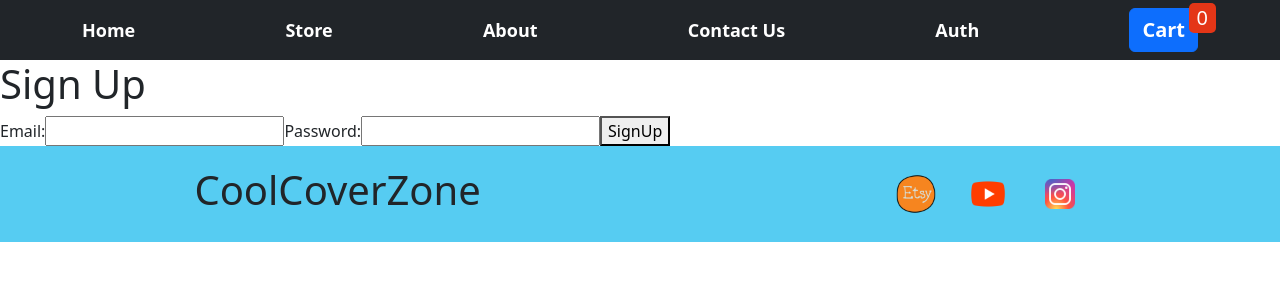
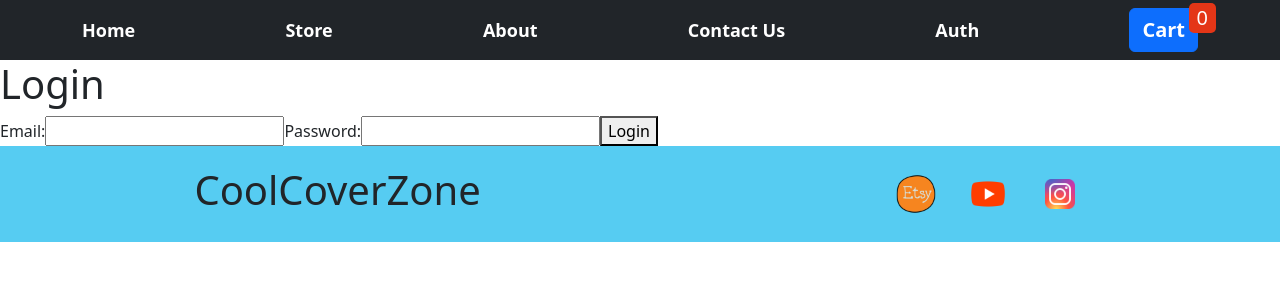
Before and after one commit to Aman123x/ecommerce-website, a React (Create React App) app: page / in a window 1280 px wide. Shown: the top 300 px of the page. Built offline with nearby package versions, Linux system fonts and the light colour scheme.

Commit message:
Secured product page

```diff
--- a/package.json
+++ b/package.json
@@ -11,7 +11,7 @@
     "react": "^18.2.0",
     "react-bootstrap": "^2.9.2",
     "react-dom": "^18.2.0",
-    "react-router-dom": "^6.21.1",
+    "react-router-dom": "^6.21.2",
     "react-scripts": "5.0.1",
     "web-vitals": "^2.1.4"
   },
--- a/src/App.js
+++ b/src/App.js
@@ -1,5 +1,5 @@
 import './App.css';
-import { Route,Routes,Link } from 'react-router-dom';
+import { Route,Routes,Link, Navigate } from 'react-router-dom';
 import Product from './Components/Product';
 import Container from 'react-bootstrap/Container';
 import Navbar from 'react-bootstrap/Navbar';
@@ -10,11 +10,17 @@ import Home from "./Components/Home";
 import Footer from "./Components/Footer";
 import ContactUs from './Components/ContactUs';
 import Auth from "./Components/Auth"
-import AuthProvider from './Context/AuthProvider';
+import { useContext } from 'react';
+import AuthContext from './Context/AuthContext';
+import Logout from './Components/Logout';
+
 
 function App() {
+
+  let{isLogin}=useContext(AuthContext)
+
   return (
-      <AuthProvider>
+
     <ProductProvider>
       <Navbar className="bg-dark sticky-top" >
         <Container>
@@ -28,14 +34,19 @@ function App() {
       </Navbar>
       <Routes>
         <Route path='/Home' element={<Home />}/>
-          <Route path='/Product' element={<Product />}/>
+        {/* {isLogin && <Route path='/Product' element={<Product />}/>} */}
+
+        {isLogin ? (
+          <Route path='/Product' element={<Product />} />
+        ) : (
+          <Route path='/Product' element={<Navigate to="/" />} />
+        )}
         <Route path='/About' element={<About />}/>
         <Route path='/ContactUs' element={<ContactUs />}/>
-          <Route path='/' element={<Auth/>}/>
+        {!isLogin && <Route path='/' element={<Auth />} />}
       </Routes>
       <Footer />
     </ProductProvider>
-      </AuthProvider>
   );
 }
 
--- a/src/Components/Auth.js
+++ b/src/Components/Auth.js
@@ -1,56 +1,26 @@
 import React, { useContext, useEffect, useState } from "react";
-import ProductConsumer from "../Context/ProductConsumer";
+import AuthContext from "../Context/AuthContext";
+import { useNavigate } from "react-router-dom";
 
 const Auth = () => {
 
-  let {isLogin,setIsLogin,token,setToken}=useContext(ProductConsumer)
+  let {setIsLogin,loginHandler}=useContext(AuthContext)
 
   const [inputEmail, setInputEmail] = useState("");
   const [inputPass, setInputPass] = useState("");
   const [btn,setBtn]=useState({});
-  // const [isLogin,setIsLogin] = useState(false);
+  const navigate = useNavigate();
 
   function handleAuth(e){
     e.preventDefault();
     setBtn({inputEmail,inputPass})
-
   }
 
   useEffect(()=>{
-    if(isLogin && Object.keys(btn).length>0){
+    if(Object.keys(btn).length>0){
         handleLogIn(btn)
     }
-    else if(Object.keys(btn).length>0){
-        handleSignUp(btn)
-    }
-  },[btn])
-
-    async function handleSignUp(btn){
-        console.log(btn.inputEmail);
-        console.log(btn.inputPass);
-        try{
-            const response= await fetch(`https://identitytoolkit.googleapis.com/v1/accounts:signUp?key=${process.env.REACT_APP_AUTHENTICATION_API_KEY}`,{
-                method:"POST",
-                body: JSON.stringify({
-                    email: btn.inputEmail,
-                    password: btn.inputPass,
-                    returnSecureToken: true,
-                }),
-                headers: {
-                    "Content-Type": "application/json",
-                },
-            })
-            const data=await response.json();
-            console.log(data)
-            setIsLogin(true);
-            setToken(data.idToken)
-            console.log(data.idToken)
-            setBtn({});
-        }
-        catch(err){
-            console.log(err.message);
-        }
-    }
+  },[btn,navigate])
 
   async function handleLogIn(btn){
     try{
@@ -66,7 +36,12 @@ const Auth = () => {
             },
         })
         const data=await response.json();
-            console.log(data)
+        // console.log(data)
+        // setIsLogin(true);
+        loginHandler(data.idToken)
+        // console.log(token)
+        setBtn({});
+        navigate("/Product")
     }
     catch(err){
         console.log(err.message);
@@ -75,7 +50,7 @@ const Auth = () => {
 
   return (
     <div>
-      <h1>{isLogin ? "Login" : "Sign Up"}</h1>
+      <h1>Login</h1>
       <form onSubmit={handleAuth}>
         <label>Email: </label>
         <input
@@ -90,7 +65,7 @@ const Auth = () => {
           onChange={(e) => setInputPass(e.target.value)}
           value={inputPass}
         />
-        {isLogin ? <button type="submit">Login</button> : <button type="submit">SignUp</button>}
+        <button type="submit">Login</button>
       </form>
     </div>
   );
--- /dev/null
+++ b/src/Components/Logout.js
@@ -0,0 +1,9 @@
+import React from 'react'
+
+const Logout = () => {
+  return (
+    <div>Logout</div>
+  )
+}
+
+export default Logout
--- a/src/Components/Product.js
+++ b/src/Components/Product.js
@@ -1,6 +1,8 @@
 import React,{useContext} from "react";
+import { Navigate } from "react-router-dom";
 import "./Product.css"
 import ProductConsumer from "../Context/ProductConsumer";
+import AuthContext from "../Context/AuthContext";
 
 const productsArr = [
   {
@@ -30,7 +32,13 @@ const productsArr = [
 
 const Product = () => {
 
+  let {isLogin}=useContext(AuthContext);
+
   let {handleCart}=useContext(ProductConsumer);
+
+  if (!isLogin) {
+    return <Navigate to="/" />;
+  }
 
   return(
     <div className="cardd">
--- /dev/null
+++ b/src/Context/AuthContext.js
@@ -0,0 +1,6 @@
+import { createContext } from "react";
+
+
+const AuthContext=createContext();
+
+export default AuthContext;
--- a/src/Context/AuthProvider.js
+++ b/src/Context/AuthProvider.js
@@ -1,19 +1,25 @@
 import React, { useState } from 'react'
-import ProductConsumer from './ProductConsumer'
+import AuthContext from './AuthContext';
 
 const AuthProvider = (props) => {
 
     const[isLogin,setIsLogin]=useState(false);
 
-    const initialToken="";
+    const initialToken=localStorage.getItem("token");
     const [token,setToken]=useState(initialToken);
+
+    const loginHandler=(token)=>{
+      setToken(token);
+      setIsLogin(true);
+      localStorage.setItem("token",token);
+    }
 
 
 
   return (
-    <ProductConsumer.Provider value={{setIsLogin,isLogin,token,setToken}}>
+    <AuthContext.Provider value={{setIsLogin,isLogin,token,loginHandler}}>
         {props.children}
-    </ProductConsumer.Provider>
+    </AuthContext.Provider>
   )
 }
 
--- a/src/index.js
+++ b/src/index.js
@@ -7,10 +7,13 @@ import "../node_modules/react-bootstrap/dist/react-bootstrap";
 
 import "../node_modules/bootstrap/dist/css/bootstrap.css"
 import { BrowserRouter } from 'react-router-dom';
+import AuthProvider from './Context/AuthProvider';
 
 const root = ReactDOM.createRoot(document.getElementById('root'));
 root.render(
   <BrowserRouter>
+  <AuthProvider>
     <App />
+  </AuthProvider>
   </BrowserRouter>
 );
```
Also changed, not shown: 2 other files (tests, documents, lock files or other folders). Lines whose indentation alone changed are shown as unchanged.
